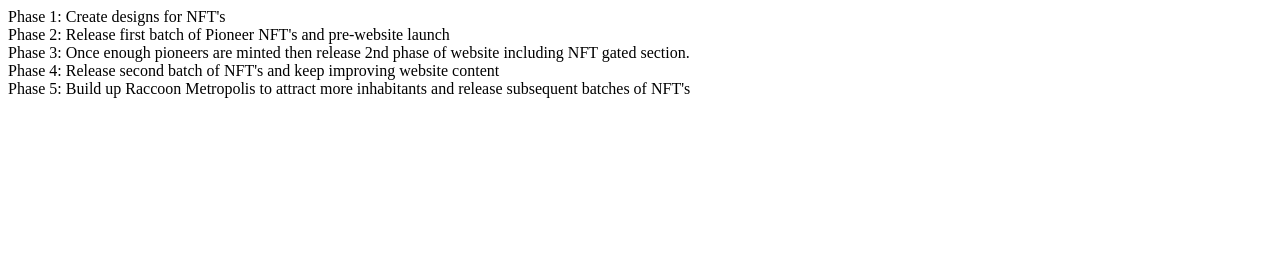
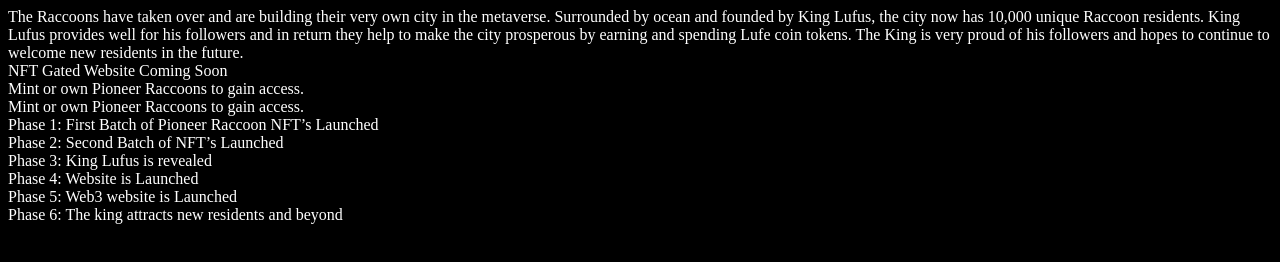
Before and after one commit to riotgirl85/riotgirl85.github.io, a plain HTML site: page index.html in a window 1280 px wide. Drawn offline with Linux system fonts and the light colour scheme.

Commit message:
Update index.html

```diff
--- a/index.html
+++ b/index.html
@@ -1,28 +1,34 @@
 <!DOCTYPE html>
 <html>
+
     <link href="css.css" rel="stylesheet" type="text/css"/>
     <head>
-        <title>Raccoon Metropolis</title>
+        <title class="title">Raccoon Metropolis</title>
         <meta charset="UTF-8">
         <meta name="viewport" content="width=device-width, initial-scale=1.0">
     </head>
-    <body>
+    <body class="background font">
         <div>
             <div>
-                Phase 1: Create designs for NFT's
+                The Raccoons have taken over and are building their very own city in the metaverse. Surrounded by ocean and founded by King Lufus, the city now has 10,000 unique Raccoon residents. King Lufus provides well for his followers and in return they help to make the city prosperous by earning and spending Lufe coin tokens. The King is very proud of his followers and hopes to continue to welcome new residents in the future.
             </div>
-            <div>
-                Phase 2: Release first batch of Pioneer NFT's and pre-website launch
+            <div class="head">
+                NFT Gated Website Coming Soon
             </div>
-            <div>
-                Phase 3: Once enough pioneers are minted then release 2nd phase of website including NFT gated section.
+            <div class="subtitle">
+                Mint or own Pioneer Raccoons to gain access.
             </div>
-            <div>
-                Phase 4: Release second batch of NFT's and keep improving website content
+            <div class="subtitle2">
+                Mint or own Pioneer Raccoons to gain access.
             </div>
-            <div>
-                Phase 5: Build up Raccoon Metropolis to attract more inhabitants and release subsequent batches of NFT's
-            </div>
+
+                Phase 1: First Batch of Pioneer Raccoon NFT’s Launched
+                <br> Phase 2: Second Batch of NFT’s Launched
+                <br> Phase 3: King Lufus is revealed
+                <br> Phase 4: Website is Launched
+                <br> Phase 5: Web3 website is Launched
+                <br> Phase 6: The king attracts new residents and beyond
+
             </div>
     </body>
 </html>
```
